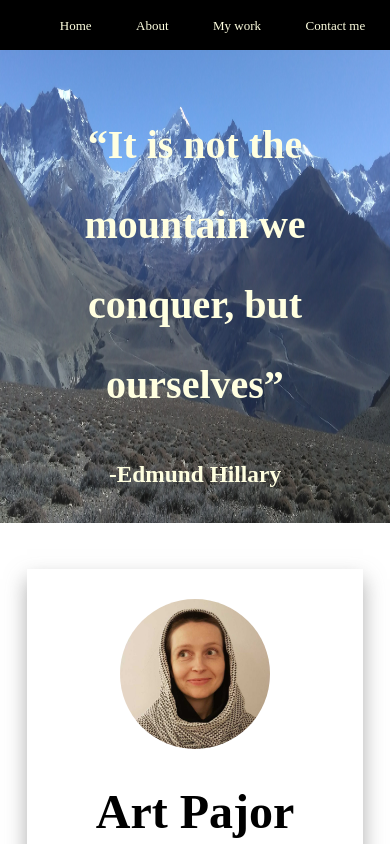
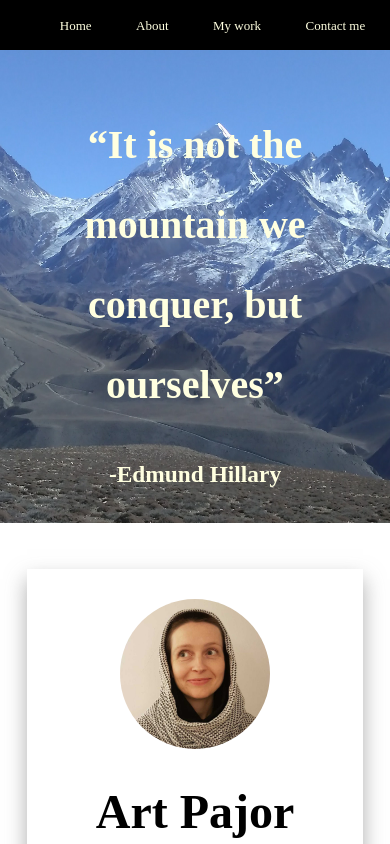
Before and after one commit to artpajor/portfolio-artp, a plain HTML site: page index.html in a window 390 px wide. Shown: the top 844 px of the page. Drawn offline with Linux system fonts and the light colour scheme; a web font is replaced by a local one.

Commit message:
stupid image

```diff
--- a/portfolio-vol2.css
+++ b/portfolio-vol2.css
@@ -27,13 +27,13 @@ nav ul li a {
 }
 
 .middle {
-	width: 100%;
-	min-height: 500px;
+	max-width: 100%;
+	height: 500px;
 	margin-top: 0;
 	padding-top: 30px;
 	background-image: url("images/hima2.jpg");
 	background-size: 100% 100%;
-	background-position: center;
+	/* background-position: center; */
 	background-attachment: fixed;
 	background-repeat: no-repeat;
 }
@@ -274,13 +274,13 @@ a:hover {
 		text-decoration: none;
 	}
 	.middle {
-		width: 100%;
-		min-height: 100px;
+		max-width: 100%;
+		height: auto;
 		margin-top: 0;
 		padding-top: 30px;
 		background-color: #e25b5b;
 		background-size: 100% 100%;
-		background-position: center;
+		background-image: url("images/hima2-small.jpg");
 		background-attachment: fixed;
 		background-repeat: no-repeat;
 	 }
@@ -295,6 +295,7 @@ a:hover {
 
 	footer {
 		display: flex;
+		align-items: center;
 		flex-direction: column;
 		background-size: 100% 100%;
 	}
```
Also changed, not shown: images/hike2-small.jpg (added), images/hima2-small.jpg (added).
